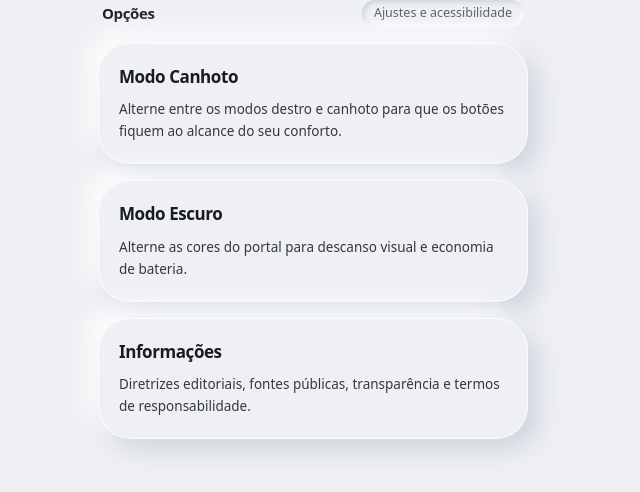
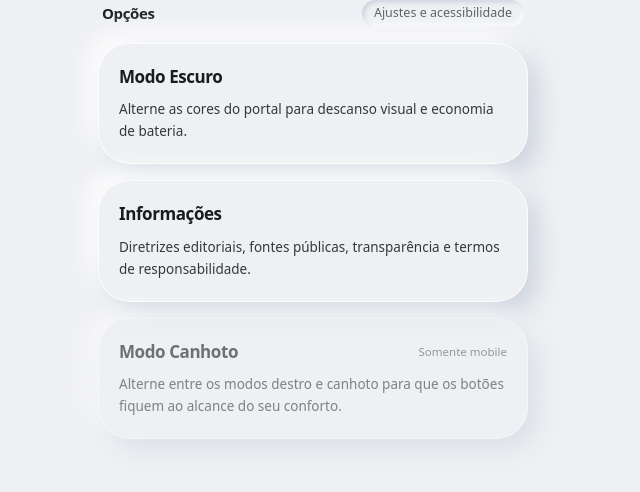
Before and after one commit to MRMATOS/guarapuava, a Next.js app: page /opcoes in a window 1280 px wide. Shown: the top 492 px of the page, without its empty margins (327-967 px from the left). Built offline with nearby package versions, Linux system fonts and the light colour scheme; no server answers.

Commit message:
feat(desktop): move card destro/canhoto para o final, desativa clique e exibe Somente mobile

```diff
--- a/src/components/opcoes/OpcoesFeed.tsx
+++ b/src/components/opcoes/OpcoesFeed.tsx
@@ -77,28 +77,45 @@ export const OpcoesFeed: React.FC<OpcoesFeedProps> = ({
         </span>
       </div>
 
-      {/* Lista de 3 Cards Clicáveis (Padrão 100% tátil, sem botões internos) */}
-      <div className="flex flex-col gap-4">
-          {/* Card 1: Alternador Destro / Canhoto */}
+        {/* Lista de 3 Cards Clicáveis (Padrão 100% tátil, sem botões internos) */}
+        <div className="flex flex-col gap-4">
+          {/* Card 1: Alternador Destro / Canhoto (Desativado no desktop, posicionado ao final com aviso 'Somente mobile') */}
           <button
             type="button"
-            onClick={toggleHandedness}
-            className="surface-card w-full p-5 text-left flex flex-col gap-2.5 group transition-all duration-150 cursor-pointer active:scale-[0.99] hover:brightness-[1.01]"
-            aria-label={`Alternar para ${handednessCardTitle}`}
+            onClick={() => {
+              if (hideNav || (typeof window !== "undefined" && window.innerWidth >= 1024)) return;
+              toggleHandedness();
+            }}
+            disabled={hideNav}
+            className={`surface-card w-full p-5 text-left flex flex-col gap-2.5 group transition-all duration-150 ${
+              hideNav
+                ? "order-3 cursor-not-allowed opacity-60 pointer-events-none"
+                : "order-1 lg:order-3 cursor-pointer active:scale-[0.99] hover:brightness-[1.01] lg:cursor-not-allowed lg:hover:brightness-100 lg:active:scale-100 lg:opacity-60 lg:pointer-events-none"
+            }`}
+            aria-label={`Alternar para ${handednessCardTitle} (somente mobile)`}
           >
-            <h2 className="text-[17px] font-bold text-ink group-hover:text-coral transition-colors tracking-tight">
-              {handednessCardTitle}
-            </h2>
+            <div className="flex items-center justify-between w-full">
+              <h2 className={`text-[17px] font-bold text-ink transition-colors tracking-tight ${
+                hideNav ? "" : "group-hover:text-coral lg:group-hover:text-ink"
+              }`}>
+                {handednessCardTitle}
+              </h2>
+              <span className={`${hideNav ? "inline-block" : "hidden lg:inline-block"} text-[11px] sm:text-[11.5px] font-medium text-ink-muted`}>
+                Somente mobile
+              </span>
+            </div>
             <p className="text-[13.5px] text-ink-body leading-relaxed">
               Alterne entre os modos destro e canhoto para que os botões fiquem ao alcance do seu conforto.
             </p>
           </button>
 
-          {/* Card 2: Alternador Modo Claro / Escuro */}
+          {/* Card 2: Alternador Modo Claro / Escuro (Primeiro card no desktop) */}
           <button
             type="button"
             onClick={toggleTheme}
-            className="surface-card w-full p-5 text-left flex flex-col gap-2.5 group transition-all duration-150 cursor-pointer active:scale-[0.99] hover:brightness-[1.01]"
+            className={`surface-card w-full p-5 text-left flex flex-col gap-2.5 group transition-all duration-150 cursor-pointer active:scale-[0.99] hover:brightness-[1.01] ${
+              hideNav ? "order-1" : "order-2 lg:order-1"
+            }`}
             aria-label={`Alternar para ${themeCardTitle}`}
           >
             <h2 className="text-[17px] font-bold text-ink group-hover:text-coral transition-colors tracking-tight">
@@ -109,11 +126,13 @@ export const OpcoesFeed: React.FC<OpcoesFeedProps> = ({
             </p>
           </button>
 
-          {/* Card 3: Informações */}
+          {/* Card 3: Informações (Segundo card no desktop) */}
           <button
             type="button"
             onClick={handleOpenInfo}
-            className="surface-card w-full p-5 text-left flex flex-col gap-2.5 group transition-all duration-150 cursor-pointer active:scale-[0.99] hover:brightness-[1.01]"
+            className={`surface-card w-full p-5 text-left flex flex-col gap-2.5 group transition-all duration-150 cursor-pointer active:scale-[0.99] hover:brightness-[1.01] ${
+              hideNav ? "order-2" : "order-3 lg:order-2"
+            }`}
             aria-label="Abrir página de Informações"
           >
             <h2 className="text-[17px] font-bold text-ink group-hover:text-coral transition-colors tracking-tight">
```
